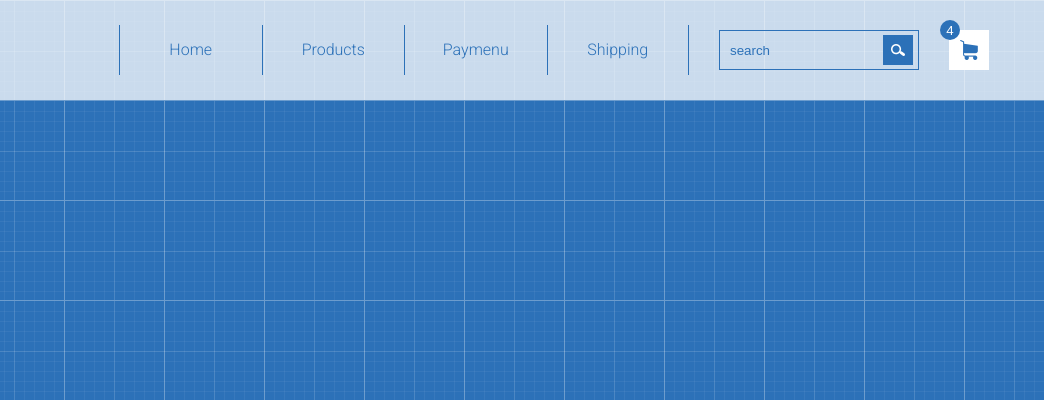
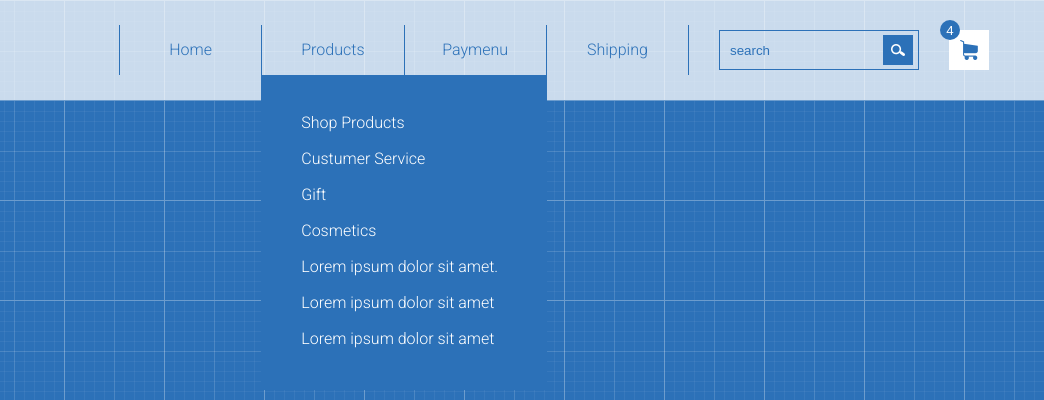
Before and after one commit to Taras-Prodan/Shop_Project, a plain HTML site: page index.html in a window 1280 px wide. Shown: the top 400 px of the page, 236-1280 px from the left. Drawn offline with Linux system fonts and the light colour scheme.

Commit message:
added dropdown menu

```diff
--- a/index.html
+++ b/index.html
@@ -24,10 +24,37 @@
           <div class="col-6">
             <nav>
               <ul class="menu">
-                <li><a href="">Home</a></li>
-                <li><a href="">Products</a></li>
-                <li><a href="">Paymenu</a></li>
-                <li><a href="">Shipping</a></li>
+                <li class="flex-menu"><a href="#" class="menu-a">Home</a></li>
+                <li class="flex-menu relative">
+                  <a href="#" class="menu-a">Products</a>
+                  <ul class="dropdown-header">
+                    <li class="sub-menu-item"><a href="#">Shop Products</a></li>
+                    <li class="sub-menu-item">
+                      <a href="#">Custumer Service</a>
+                    </li>
+                    <li class="sub-menu-item">
+                      <a href="#">Gift</a>
+                    </li>
+                    <li class="sub-menu-item">
+                      <a href="#">Cosmetics</a>
+                    </li>
+                    <li class="sub-menu-item">
+                      <a href="#">Lorem ipsum dolor sit amet.</a>
+                    </li>
+                    <li class="sub-menu-item">
+                      <a href="#">Lorem ipsum dolor sit amet</a>
+                    </li>
+                    <li class="sub-menu-item">
+                      <a href="#">Lorem ipsum dolor sit amet</a>
+                    </li>
+                  </ul>
+                </li>
+                <li class="flex-menu">
+                  <a href="#" class="menu-a">Paymenu</a>
+                </li>
+                <li class="flex-menu">
+                  <a href="#" class="menu-a">Shipping</a>
+                </li>
               </ul>
             </nav>
           </div>
--- a/style.css
+++ b/style.css
@@ -37,14 +37,14 @@ body {
 .menu {
   display: flex;
 }
-.menu li {
+.menu .flex-menu {
   width: 25%;
   border-left: 1px solid #2c71b8;
 }
-.menu li:last-child {
+.menu:last-child {
   border-right: 1px solid #2c71b8;
 }
-.menu a {
+.menu .menu-a {
   display: flex;
   justify-content: center;
   align-items: center;
@@ -53,7 +53,7 @@ body {
   font-weight: 300;
   text-decoration: none;
 }
-.menu a:hover {
+.menu .menu-a:hover {
   background-color: #2c71b8;
   color: white;
 }
@@ -105,3 +105,26 @@ body {
   justify-content: center;
   margin-right: 0;
 }
+.dropdown-header {
+  display: flex;
+  flex-direction: column;
+  justify-content: flex-start;
+  position: absolute;
+  background-color: #2c71b8;
+  left: -1px;
+  width: 286px;
+  height: 315px;
+  padding: 30px 0;
+}
+.relative {
+  position: relative;
+}
+.sub-menu-item {
+  width: 100%;
+  padding: 10px 40px;
+}
+.sub-menu-item a {
+  color: white;
+  text-decoration: none;
+  font-weight: 300;
+}
```
